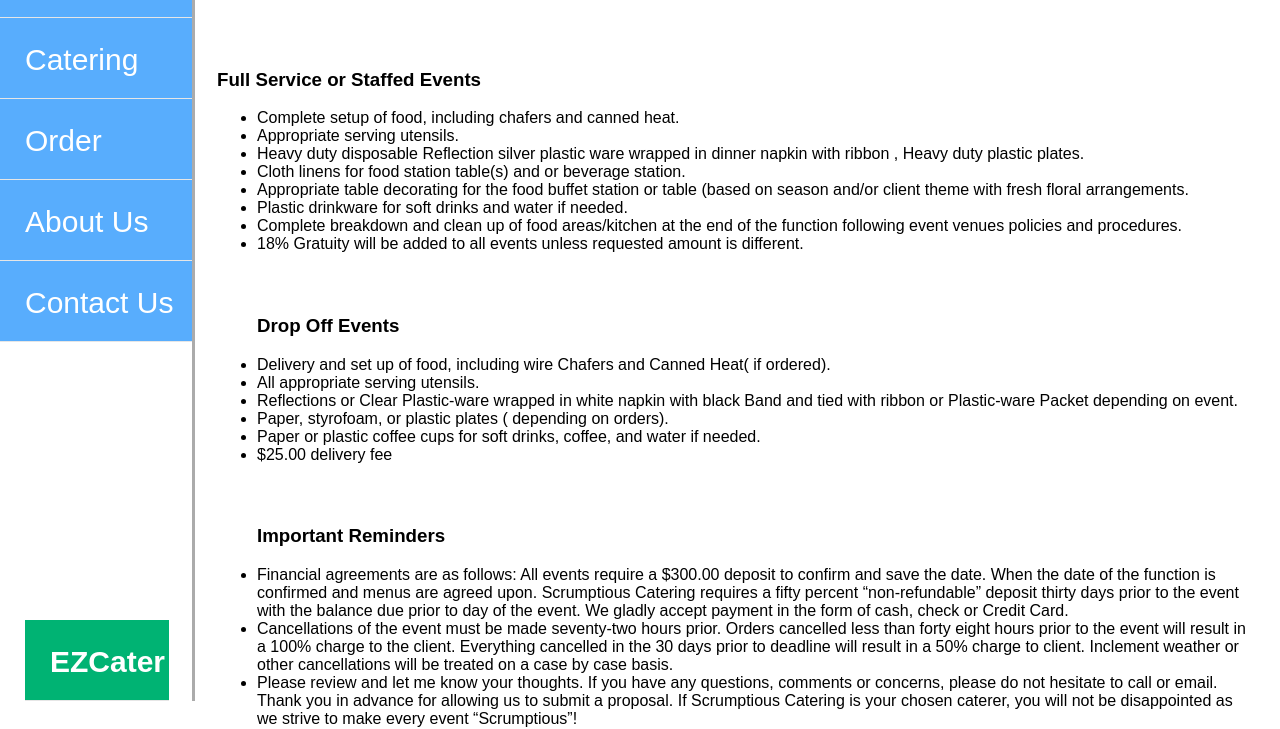
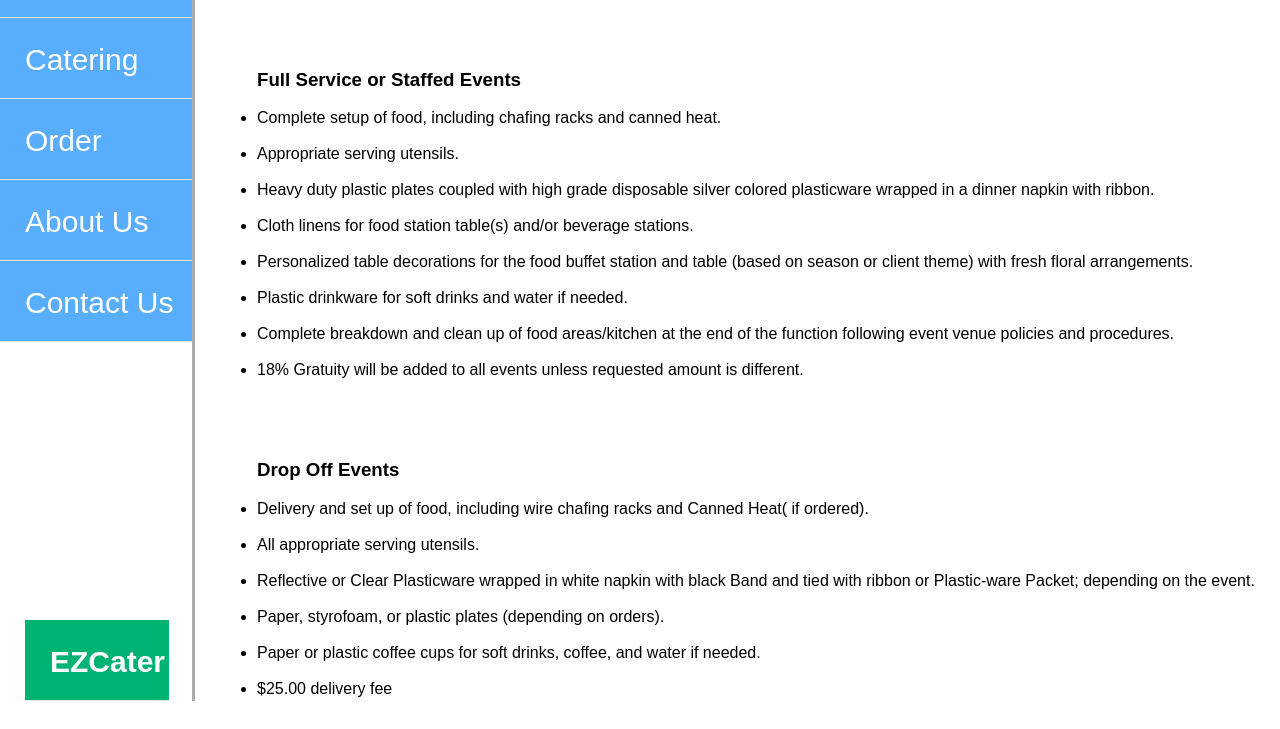
Before and after one commit to 44334-fa20/334-fall-2020-group-project-group-3woosleyhansonbradbury, a plain HTML site: page policies.html in a window 1280 px wide. Shown: the part 99-828 px from the top of the page. Drawn offline with Linux system fonts and the light colour scheme.

Commit message:
Grammar, page text additions, page linking
fixed grammar and spelling across pages. Added some more detail to descriptions, and added a policies page link to order form.

```diff
--- a/policies.html
+++ b/policies.html
@@ -25,42 +25,36 @@
         <button id="navbaropen-btn" onclick="openNavbar()">&#9776; Open Sidebar</button>
         <h1 style="padding-top: 25px; text-align: center;">General Info and Policies</h1>
         <br>
-        <h3 style="padding-top: 25px; text-align: left;">Full Service or Staffed Events</h3>
         <ul>
-            <li>Complete setup of food, including chafers and canned heat.</li>
-            <li>Appropriate serving utensils.</li>
-            <li>Heavy duty disposable Reflection silver plastic ware wrapped in dinner napkin with ribbon , Heavy duty
-                plastic plates.</li>
-            <li>Cloth linens for food station table(s) and or beverage station.</li>
-            <li>Appropriate table decorating for the food buffet station or table (based on season and/or client theme
-                with fresh floral arrangements.</li>
-            <li>Plastic drinkware for soft drinks and water if needed.</li>
-            <li>Complete breakdown and clean up of food areas/kitchen at the end of the function following event venues
-                policies and procedures.</li>
-            <li>18% Gratuity will be added to all events unless requested amount is different.</li>
+            <h3 style="padding-top: 25px; text-align: left;">Full Service or Staffed Events</h3>
+            <li>Complete setup of food, including chafing racks and canned heat.</li><br>
+            <li>Appropriate serving utensils.</li><br>
+            <li>Heavy duty plastic plates coupled with high grade disposable silver colored plasticware wrapped in a dinner napkin with ribbon.</li><br>
+            <li>Cloth linens for food station table(s) and/or beverage stations.</li><br>
+            <li>Personalized table decorations for the food buffet station and table (based on season or client theme) with fresh floral arrangements.</li><br>
+            <li>Plastic drinkware for soft drinks and water if needed.</li><br>
+            <li>Complete breakdown and clean up of food areas/kitchen at the end of the function following event venue policies and procedures.</li><br>
+            <li>18% Gratuity will be added to all events unless requested amount is different.</li><br>
             <br>
             <h3 style="padding-top: 25px; text-align: left;">Drop Off Events</h3>
-            <li>Delivery and set up of food, including wire Chafers and Canned Heat( if ordered).</li>
-            <li>All appropriate serving utensils.</li>
-            <li>Reflections or Clear Plastic-ware wrapped in white napkin with black Band and tied with ribbon or
-                Plastic-ware Packet depending on event.</li>
-            <li>Paper, styrofoam, or plastic plates ( depending on orders).</li>
-            <li>Paper or plastic coffee cups for soft drinks, coffee, and water if needed.</li>
-            <li>$25.00 delivery fee</li>
+            <li>Delivery and set up of food, including wire chafing racks and Canned Heat( if ordered).</li><br>
+            <li>All appropriate serving utensils.</li><br>
+            <li>Reflective or Clear Plasticware wrapped in white napkin with black Band and tied with ribbon or
+                Plastic-ware Packet; depending on the event.</li><br>
+            <li>Paper, styrofoam, or plastic plates (depending on orders).</li><br>
+            <li>Paper or plastic coffee cups for soft drinks, coffee, and water if needed.</li><br>
+            <li>$25.00 delivery fee</li><br>
             <br>
             <h3 style="padding-top: 25px; text-align: left;">Important Reminders</h3>
-            <li>Financial agreements are as follows: All events require a $300.00 deposit to confirm and save the date.
+            <li>Payment agreements are as follows: All events require a $300.00 deposit to confirm and save the date.
                 When the date of the function is confirmed and menus are agreed upon. Scrumptious Catering requires a
-                fifty percent “non-refundable” deposit thirty days prior to the event with the balance due prior to day
-                of the event. We gladly accept payment in the form of cash, check or Credit Card.</li>
+                fifty percent non-refundable deposit thirty days prior to the event with the balance due prior to day
+                of the event. We gladly accept payment in the form of cash, check or Credit Card.</li><br>
             <li>Cancellations of the event must be made seventy-two hours prior. Orders cancelled less than forty eight
                 hours prior to the event will result in a 100% charge to the client. Everything cancelled in the 30 days
                 prior to deadline will result in a 50% charge to client. Inclement weather or other cancellations will
-                be treated on a case by case basis.</li>
-            <li>Please review and let me know your thoughts. If you have any questions, comments or concerns, please do
-                not hesitate to call or email. Thank you in advance for allowing us to submit a proposal. If Scrumptious
-                Catering is your chosen caterer, you will not be disappointed as we strive to make every event
-                “Scrumptious”!</li>
+                be handled on a case by case basis.</li><br>
+            <li>If you have any questions, comments or concerns, please do not hesitate to call or email. Thank you in advance for allowing us to submit a proposal. If Scrumptious Catering is your chosen caterer, you will     not be disappointed as we strive to make every event “Scrumptious”!</li>
         </ul>
     </main>
     <footer>
```
Also changed, not shown: about-us.html (+6 -4 lines), catering-options.html (+2 -2 lines), index.html (+2 -2 lines), order.html (+2 -0 lines).
